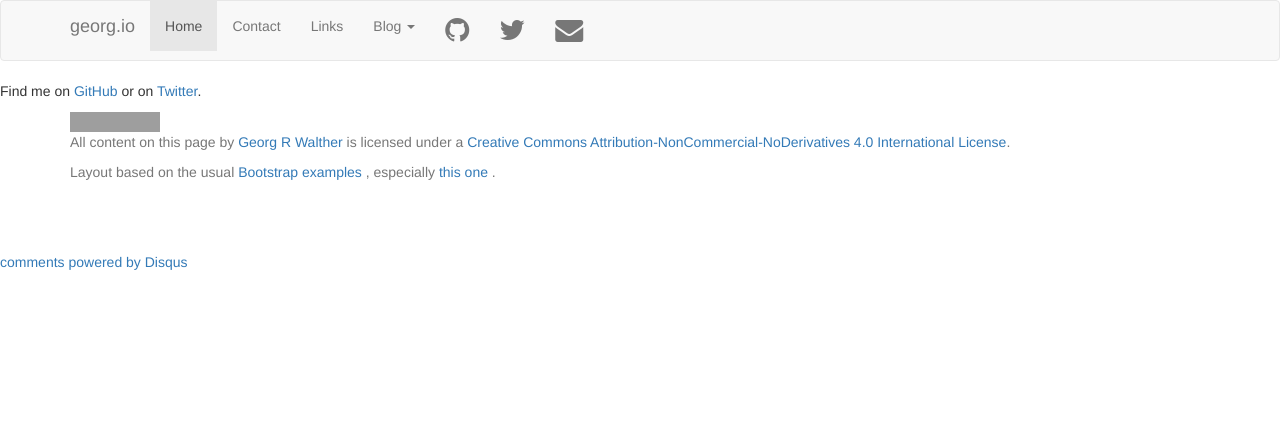
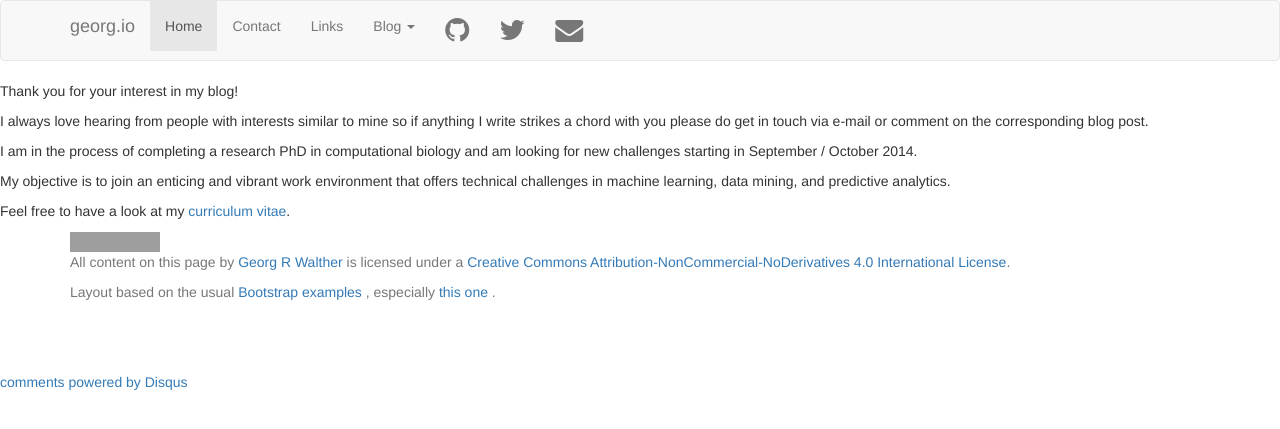
Before and after one commit to waltherg/backup.waltherg.github.io, a Jekyll site: the page built from contact/index.html, in a window 1280 px wide. Shown: the top 429 px of the page. Built offline with Jekyll 4.4.1, drawn with Linux system fonts in a browser that asks for light colours; nearby versions of some CDN libraries; comment, search, counter and statistics services are not loaded; grey boxes are pictures that could not be loaded.

Commit message:
state objective and link to CV on contact page

```diff
--- a/contact/index.html
+++ b/contact/index.html
@@ -3,7 +3,18 @@ layout: default
 title: georg.io Contact
 ---
 
-<p>Find me on
-<a href="https://github.com/waltherg">GitHub</a> or on
-<a href="https://twitter.com/mbgrw">Twitter</a>.
+<p>Thank you for your interest in my blog!</p>
+<p>I always love hearing from people with interests similar to mine
+so if anything I write strikes a chord with you please do get in touch via
+e-mail or comment on the corresponding blog post.</p>
+<p>
+  I am in the process of completing a research PhD in computational biology
+  and am looking for new challenges starting in September / October 2014.
 </p>
+<p>
+  My objective is to join an enticing and vibrant work
+  environment that offers technical challenges in machine learning,
+  data mining, and predictive analytics.
+</p>
+<p>Feel free to have a look at my
+  <a href="http://georg.io/cv">curriculum vitae</a>.</p>
```
